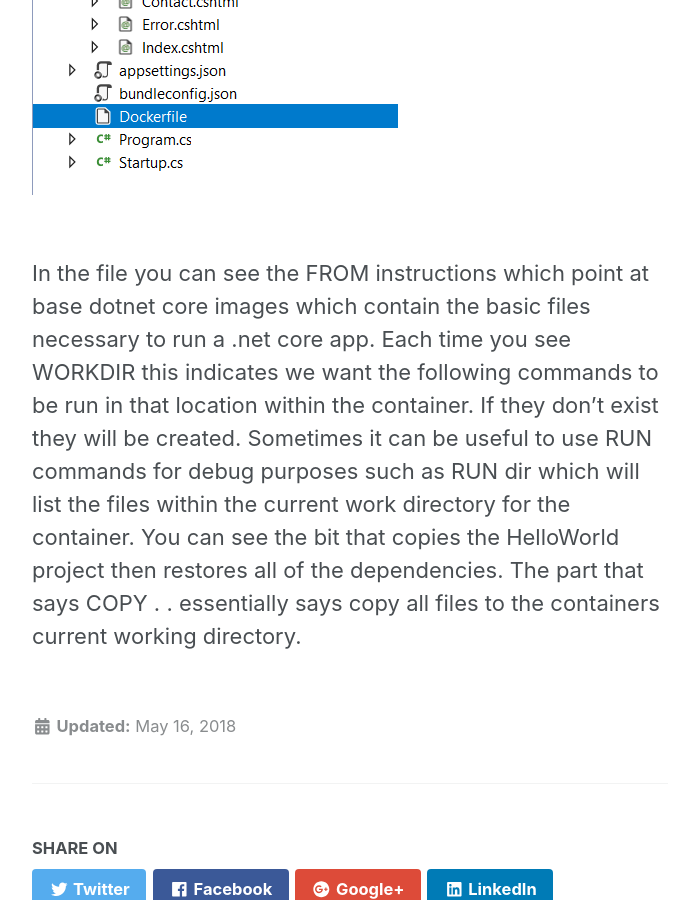
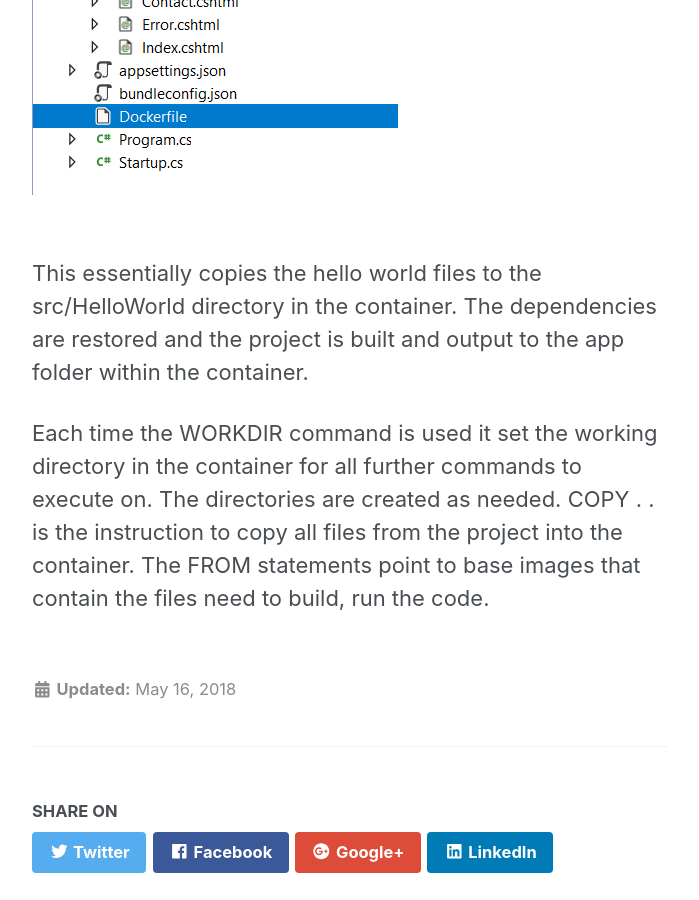
Before and after one commit to BenchProjects/PWS-Blog, a Jekyll site: the page built from _posts/2018-16-05-CreatingHelloWorldDockerApp.md, in a window 1280 px wide and 900 px high, scrolled down 3161 px. Shown: the whole window, without its empty margins (290-989 px from the left). Built offline with Jekyll 4.4.1, drawn with Linux system fonts in a browser that asks for light colours; nearby versions of some CDN libraries.

Commit message:
Adding hello world app creation instructions 2

```diff
--- a/_posts/2018-16-05-CreatingHelloWorldDockerApp.md
+++ b/_posts/2018-16-05-CreatingHelloWorldDockerApp.md
@@ -25,4 +25,6 @@ Create a new solution based on the template ASP.Net Core Web Application named H
 4) Edit your dockerFile so it looks like the below:
 ![DockerFile]({{ site.baseurl }}/img/HW.ProjectFiles.png)<br/><br/>
 
-In the file you can see the FROM instructions which point at base dotnet core images which contain the basic files necessary to run a .net core app. Each time you see WORKDIR this indicates we want the following commands to be run in that location within the container. If they don't exist they will be created. Sometimes it can be useful to use RUN commands for debug purposes such as RUN dir which will list the files within the current work directory for the container. You can see the bit that copies the HelloWorld project then restores all of the dependencies. The part that says COPY . . essentially says copy all files to the containers current working directory.
+This essentially copies the hello world files to the src/HelloWorld directory in the container. The dependencies are restored and the project is built and output to the app folder within the container.
+
+Each time the WORKDIR command is used it set the working directory in the container for all further commands to execute on. The directories are created as needed. COPY . . is the instruction to copy all files from the project into the container. The FROM statements point to base images that contain the files need to build, run the code.
```
